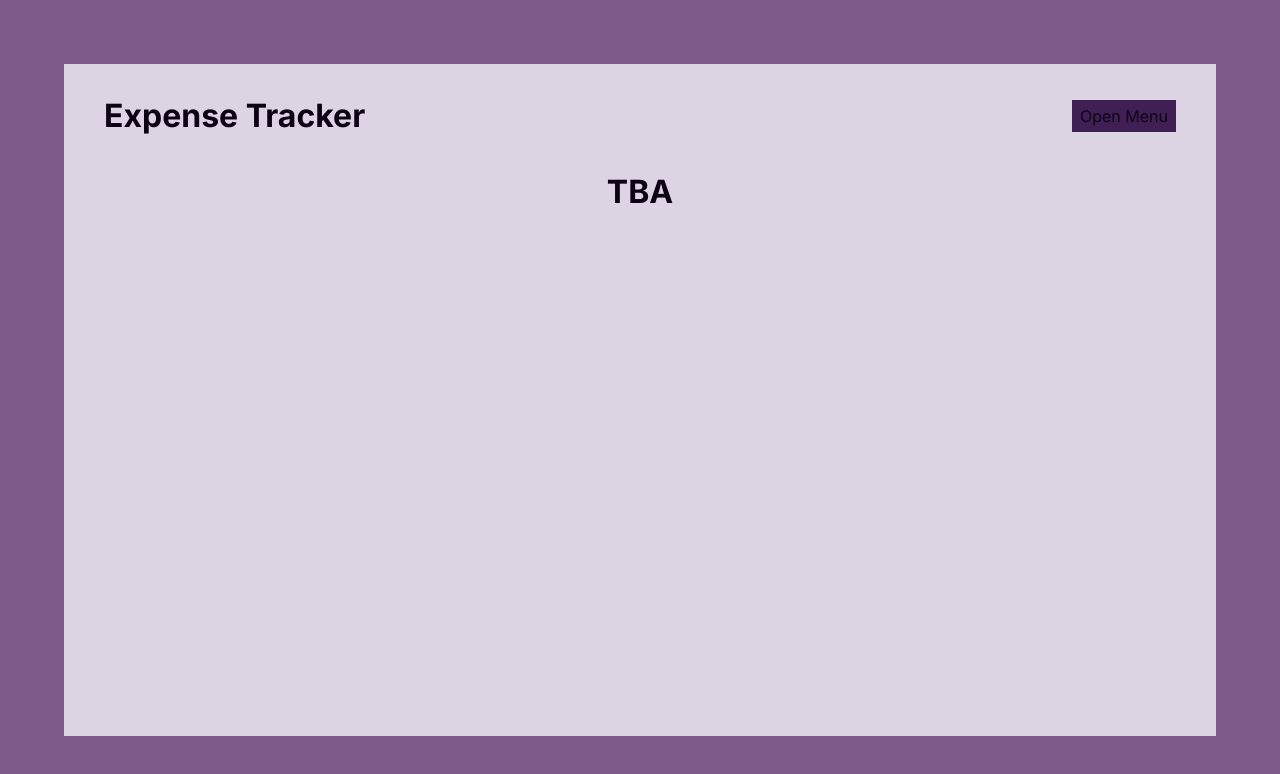
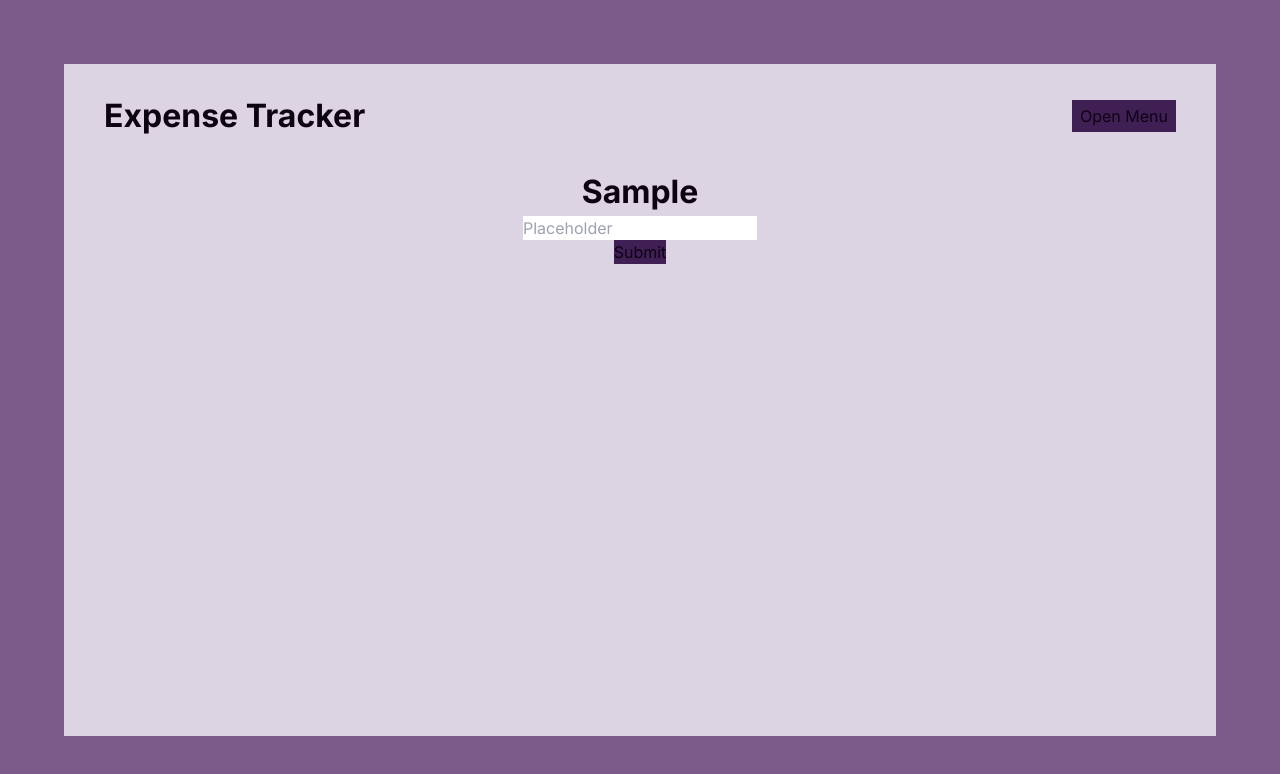
Before and after one commit to kyupin64/expense-tracker, a Next.js app: page / in a window 1280 px wide. Both pictures are taken after typing "Sample" into the empty fields and a click on the button "Submit". Shown: the top 774 px of the page. Built offline with nearby package versions, Linux system fonts and the light colour scheme.

Commit message:
Add context for lists and currentList, ability to add transactions

```diff
--- a/src/app/page.js
+++ b/src/app/page.js
@@ -2,15 +2,21 @@
 import { useState } from "react";
 import Header from "../components/Header";
 import Body from "@/components/Body";
+import { ListsProvider } from "@/contexts/ListsContext";
+import { CurrentListProvider } from "@/contexts/CurrentListContext";
 
 export default function Home() {
   const [showMenu, setShowMenu] = useState(false);
   const [isHome, setIsHome] = useState(true);
 
   return (
-    <main className="flex h-full flex-col items-center">
-      <Header showMenu={showMenu} setShowMenu={setShowMenu} setIsHome={setIsHome} />
-      {!showMenu ? <Body isHome={isHome} setIsHome={setIsHome} /> : null}
-    </main>
+    <ListsProvider>
+      <CurrentListProvider>
+        <main className="flex h-full flex-col items-center">
+          <Header showMenu={showMenu} setShowMenu={setShowMenu} setIsHome={setIsHome} />
+          {!showMenu ? <Body isHome={isHome} setIsHome={setIsHome} /> : null}
+        </main>
+      </CurrentListProvider>
+    </ListsProvider>
   );
 };
--- a/src/components/ExpenseTracker.js
+++ b/src/components/ExpenseTracker.js
@@ -1,5 +1,31 @@
+import { useCurrentList } from "@/contexts/CurrentListContext";
+import { useLists, useListsDispatch } from "@/contexts/ListsContext"
+import { useState } from "react";
+
 export default function ExpenseTracker() {
+    const [text, setText] = useState("");
+    const dispatch = useListsDispatch();
+    const lists = useLists();
+    const currentList = useCurrentList();
+
+    const handleClick = () => {
+        if (text !== "") {
+            const newId = Date.now();
+            dispatch({
+                type: "addTransaction",
+                id: newId,
+                text: text,
+                currentList: currentList,
+            });
+            setText("");
+        };
+    };
+
     return (
-        <h1>TBA</h1>
-    )
-}
+        <>
+            <h1>{lists[currentList].name}</h1>
+            <input placeholder="Placeholder" value={text} onChange={e => setText(e.target.value)}></input>
+            <button onClick={handleClick}>Submit</button>
+        </>
+    );
+};
--- a/src/components/HomePage.js
+++ b/src/components/HomePage.js
@@ -1,13 +1,34 @@
+import { useSetCurrentList } from "@/contexts/CurrentListContext";
+import { useListsDispatch } from "@/contexts/ListsContext";
+import { useState } from "react";
+
 export default function HomePage({ showMenu, setIsHome }) {
+    const [name, setName] = useState("");
     const showOrHide = showMenu ? "hidden" : "flex";
+    const dispatch = useListsDispatch();
+    const setCurrentList = useSetCurrentList();
+
+    const handleClick = () => {
+        if (name !== "") {
+            const newId = Date.now();
+            dispatch({
+                type: "addList",
+                id: newId,
+                name: name,
+            });
+            setCurrentList(newId);
+            setIsHome(false);
+            setName("");
+        };
+    };
 
     return (
         <>
             <form id="new-expense-tracker-form" className={`${showOrHide} flex-col gap-5 pt-10`}>
                 <h1>Create a new budget</h1>
                 <label htmlFor="name">Name your expense tracker:</label>
-                <input id="name"></input>
-                <button className="px-2 py-1" onClick={() => setIsHome(false)}>Submit</button>
+                <input id="name" placeholder="Title" value={name} onChange={e => setName(e.target.value)}></input>
+                <button className="px-2 py-1" onClick={handleClick}>Submit</button>
             </form>
         </>
     );
--- /dev/null
+++ b/src/contexts/CurrentListContext.js
@@ -0,0 +1,24 @@
+import { createContext, useContext, useState } from "react";
+
+export const CurrentListContext = createContext(null);
+export const SetCurrentListContext = createContext(null);
+
+export function CurrentListProvider({ children }) {
+    const [currentList, setCurrentList] = useState("");
+
+    return (
+        <CurrentListContext.Provider value={currentList}>
+            <SetCurrentListContext.Provider value={setCurrentList}>
+                {children}
+            </SetCurrentListContext.Provider>
+        </CurrentListContext.Provider>
+    );
+};
+
+export function useCurrentList() {
+    return useContext(CurrentListContext);
+};
+
+export function useSetCurrentList() {
+    return useContext(SetCurrentListContext);
+};
--- /dev/null
+++ b/src/contexts/ListsContext.js
@@ -0,0 +1,59 @@
+import { createContext, useContext, useReducer } from "react";
+
+export const ListsContext = createContext(null);
+export const ListsDispatchContext = createContext(null);
+
+export function ListsProvider({ children }) {
+    const [lists, dispatch] = useReducer(listsReducer, {});
+
+    return (
+        <ListsContext.Provider value={lists}>
+            <ListsDispatchContext.Provider value={dispatch}>
+                {children}
+            </ListsDispatchContext.Provider>
+        </ListsContext.Provider>
+    );
+};
+
+export function useLists() {
+    return useContext(ListsContext);
+};
+
+export function useListsDispatch() {
+    return useContext(ListsDispatchContext);
+};
+
+function listsReducer(lists, action) {
+    const currentList = action.currentList;
+    const newId = action.id;
+
+    switch (action.type) {
+        case "addList": {
+            console.log("Added new expense tracker");
+            return {...lists, [newId]: {
+                id: newId,
+                name: action.name,
+                transactions: {},
+            }};
+        }
+        case "addTransaction": {
+            console.log("Added new transaction");
+            const updatedLists = {...lists};
+
+            updatedLists[currentList].transactions[newId] = {
+                id: newId,
+                text: action.text,
+            };
+
+            return updatedLists;
+        }
+        case "changeTransaction": {
+            console.log("Edited transaction");
+            return null;
+        }
+        case "deleteTransaction": {
+            console.log("Deleted transaction");
+            return null;
+        };
+    };
+};
```
